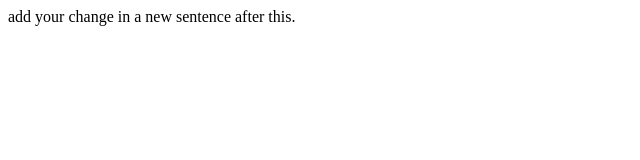
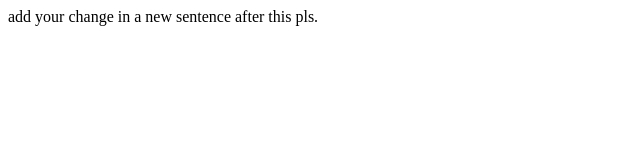
Before and after one commit to zubayr-parker/merge-practice, a plain HTML site: page index.html in a window 1280 px wide. Shown: the full height of the page, 0-640 px from the left. Drawn offline with Linux system fonts and the light colour scheme.

Commit message:
text changed

```diff
--- a/index.html
+++ b/index.html
@@ -6,7 +6,7 @@
     <title>Document</title>
 </head>
 <body class="black">
-    add your change in a new sentence after this.
+    add your change in a new sentence after this pls.
     <!-- from main again -->
     <!-- YEA. pratice 1 -->
     <!-- from main. DO NOT REMOVE! -->
```
